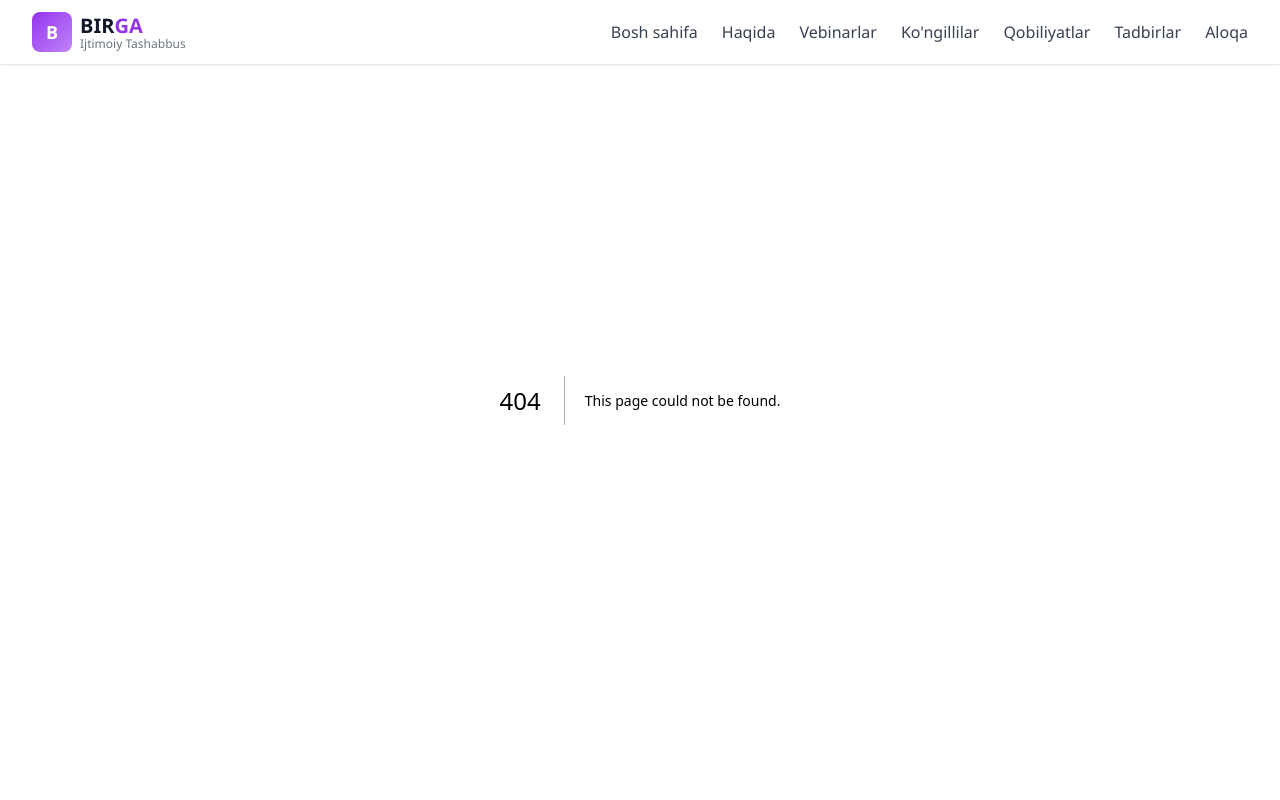
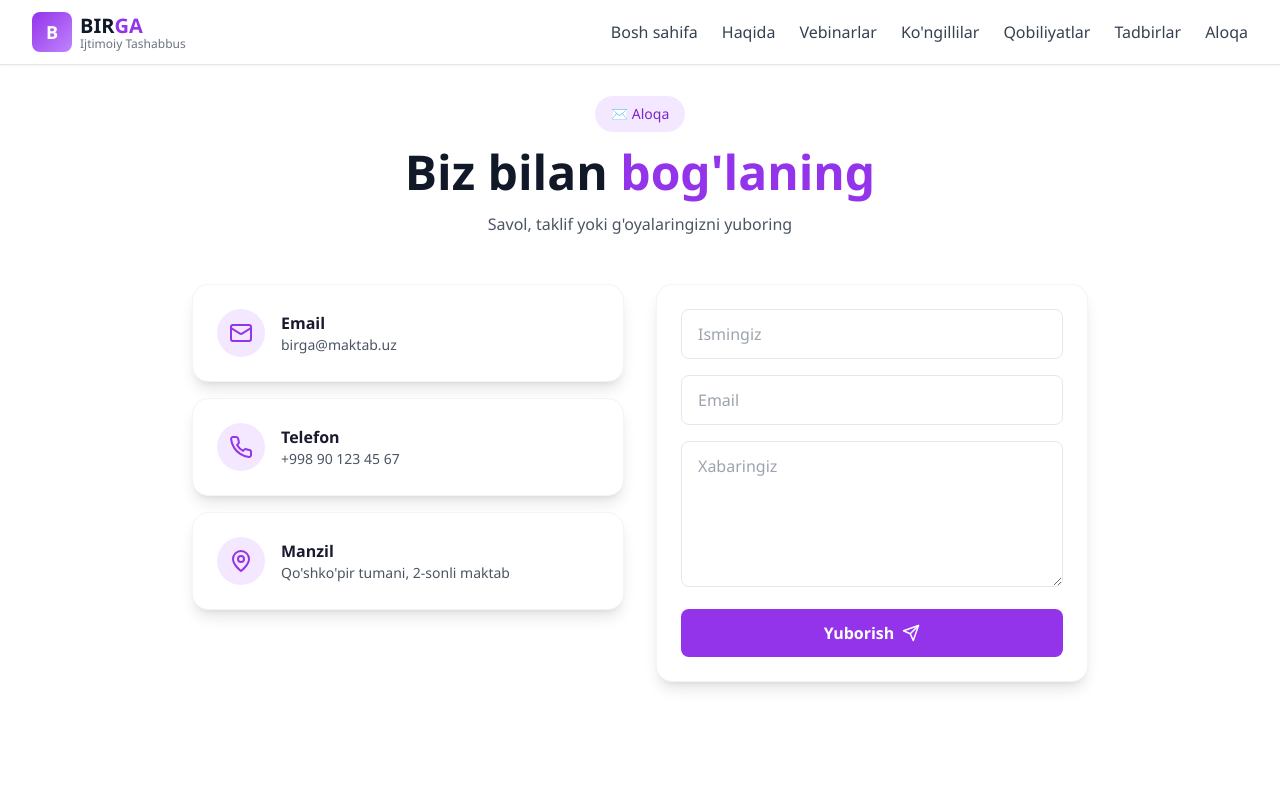
Before and after one commit to teranovaAwok/BIRGA, a Next.js app: page /contact in a window 1280 px wide. Before the commit this address had no page. Shown: the top 800 px of the page. Built offline with nearby package versions, Linux system fonts and the light colour scheme.

Commit message:
Create page.tsx

```diff
--- /dev/null
+++ b/src/app/contact/page.tsx
@@ -0,0 +1,97 @@
+"use client";
+
+import { useState } from "react";
+import { Mail, Phone, MapPin, Send } from "lucide-react";
+
+export default function ContactPage() {
+  const [form, setForm] = useState({ name: "", email: "", message: "" });
+
+  const handleSubmit = (e: React.FormEvent) => {
+    e.preventDefault();
+    alert("Xabaringiz yuborildi! Tez orada javob beramiz.");
+    setForm({ name: "", email: "", message: "" });
+  };
+
+  return (
+    <div className="pt-24 pb-12 px-4">
+      <div className="max-w-4xl mx-auto">
+        <div className="text-center mb-12">
+          <div className="inline-block bg-purple-100 text-purple-700 px-4 py-2 rounded-full text-sm font-medium mb-4">
+            ✉️ Aloqa
+          </div>
+          <h1 className="text-4xl md:text-5xl font-bold text-gray-900 mb-4">
+            Biz bilan <span className="text-purple-600">bog'laning</span>
+          </h1>
+          <p className="text-gray-600">Savol, taklif yoki g'oyalaringizni yuboring</p>
+        </div>
+
+        <div className="grid md:grid-cols-2 gap-8">
+          <div className="space-y-4">
+            <div className="bg-white p-6 rounded-2xl shadow-lg border border-gray-100 flex items-center gap-4">
+              <div className="w-12 h-12 bg-purple-100 rounded-full flex items-center justify-center">
+                <Mail className="text-purple-600" />
+              </div>
+              <div>
+                <div className="font-semibold">Email</div>
+                <div className="text-gray-600 text-sm">birga@maktab.uz</div>
+              </div>
+            </div>
+
+            <div className="bg-white p-6 rounded-2xl shadow-lg border border-gray-100 flex items-center gap-4">
+              <div className="w-12 h-12 bg-purple-100 rounded-full flex items-center justify-center">
+                <Phone className="text-purple-600" />
+              </div>
+              <div>
+                <div className="font-semibold">Telefon</div>
+                <div className="text-gray-600 text-sm">+998 90 123 45 67</div>
+              </div>
+            </div>
+
+            <div className="bg-white p-6 rounded-2xl shadow-lg border border-gray-100 flex items-center gap-4">
+              <div className="w-12 h-12 bg-purple-100 rounded-full flex items-center justify-center">
+                <MapPin className="text-purple-600" />
+              </div>
+              <div>
+                <div className="font-semibold">Manzil</div>
+                <div className="text-gray-600 text-sm">Qo'shko'pir tumani, 2-sonli maktab</div>
+              </div>
+            </div>
+          </div>
+
+          <form onSubmit={handleSubmit} className="bg-white p-6 rounded-2xl shadow-lg border border-gray-100 space-y-4">
+            <input
+              type="text"
+              placeholder="Ismingiz"
+              value={form.name}
+              onChange={(e) => setForm({ ...form, name: e.target.value })}
+              className="w-full px-4 py-3 border border-gray-200 rounded-lg focus:outline-none focus:border-purple-500"
+              required
+            />
+            <input
+              type="email"
+              placeholder="Email"
+              value={form.email}
+              onChange={(e) => setForm({ ...form, email: e.target.value })}
+              className="w-full px-4 py-3 border border-gray-200 rounded-lg focus:outline-none focus:border-purple-500"
+              required
+            />
+            <textarea
+              placeholder="Xabaringiz"
+              rows={5}
+              value={form.message}
+              onChange={(e) => setForm({ ...form, message: e.target.value })}
+              className="w-full px-4 py-3 border border-gray-200 rounded-lg focus:outline-none focus:border-purple-500"
+              required
+            />
+            <button
+              type="submit"
+              className="w-full bg-purple-600 text-white py-3 rounded-lg font-bold hover:bg-purple-700 transition-colors flex items-center justify-center gap-2"
+            >
+              Yuborish <Send size={18} />
+            </button>
+          </form>
+        </div>
+      </div>
+    </div>
+  );
+}
```
